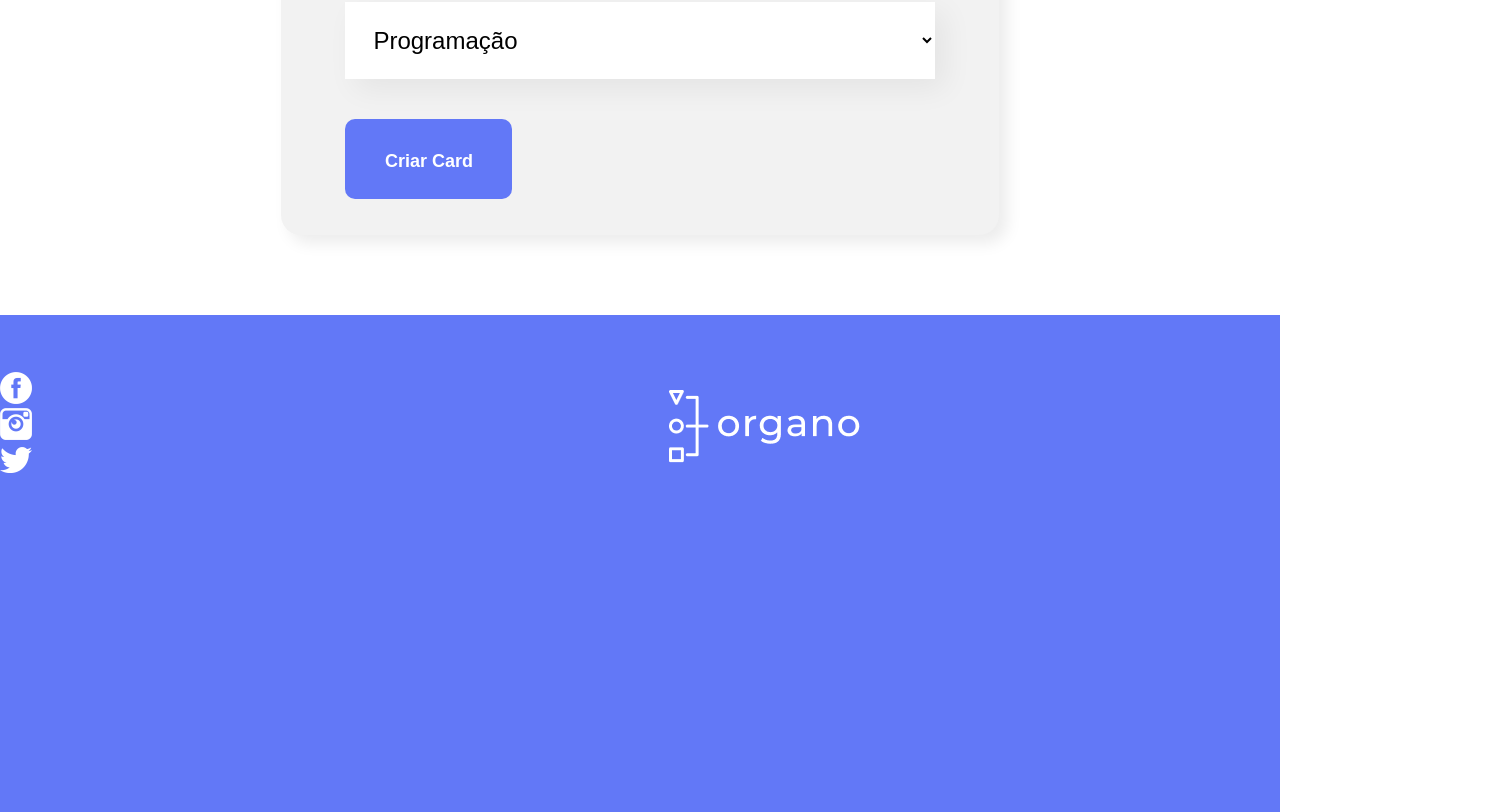
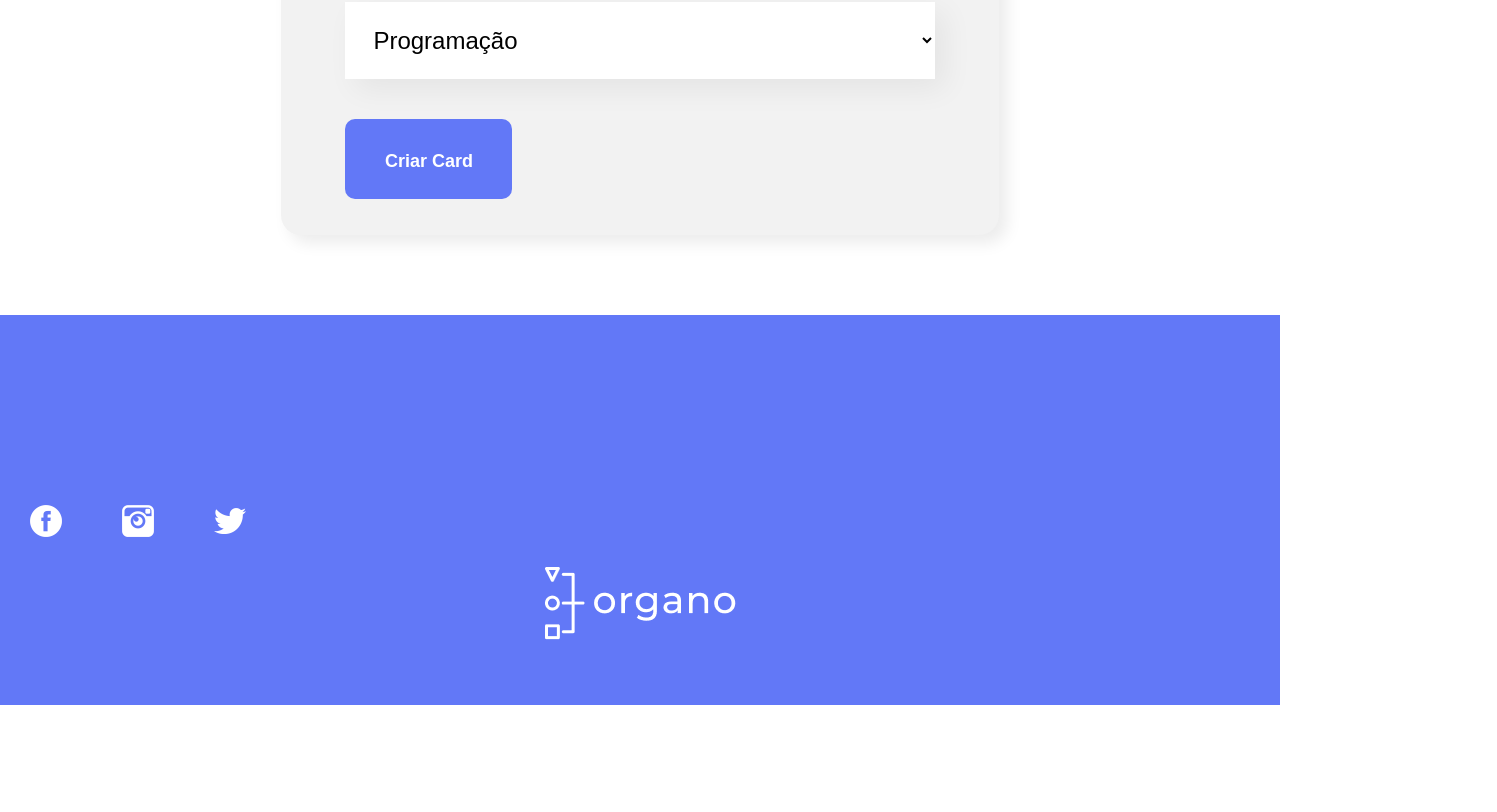
Before and after one commit to ogustavoalves/Curso-React-Alura, a React (Create React App) app: page / in a window 1280 px wide. Shown: the part 1195-2007 px from the top of the page, 1497 px wide, since content can reach past the window. After the commit the page ends 1900 px from the top, so only its background shows below. Built offline with nearby package versions, Linux system fonts and the light colour scheme.

Commit message:
update rodape.css

```diff
--- a/src/componentes/Rodape/Rodape.css
+++ b/src/componentes/Rodape/Rodape.css
@@ -2,16 +2,33 @@
     display: inline-block;
     background-color: #6278F7;
     width: 100%;
-    height: 500px;
+    height: 390px;
 }
-.rodape .imgs {
+
+/* .rodape .imgs {
     display: flex;
+    flex-direction: row;
     align-items: center;
-}
+} */
+
 .logo {
     display: flex;
-    flex-direction: row;
+    justify-content: center;
+    align-items: center;
     position: relative;
-    padding: 75px 637px;
+    box-sizing: border-box;
+    margin-bottom: 500px;
+}
+
+.social {
+    display: flex;
+    justify-content: flex-start;
+    margin-top: 160px;
+    align-items: center;
+    position: relative;
     box-sizing: border-box;
 }
+
+.social img {
+    padding: 30px;
+}
```
